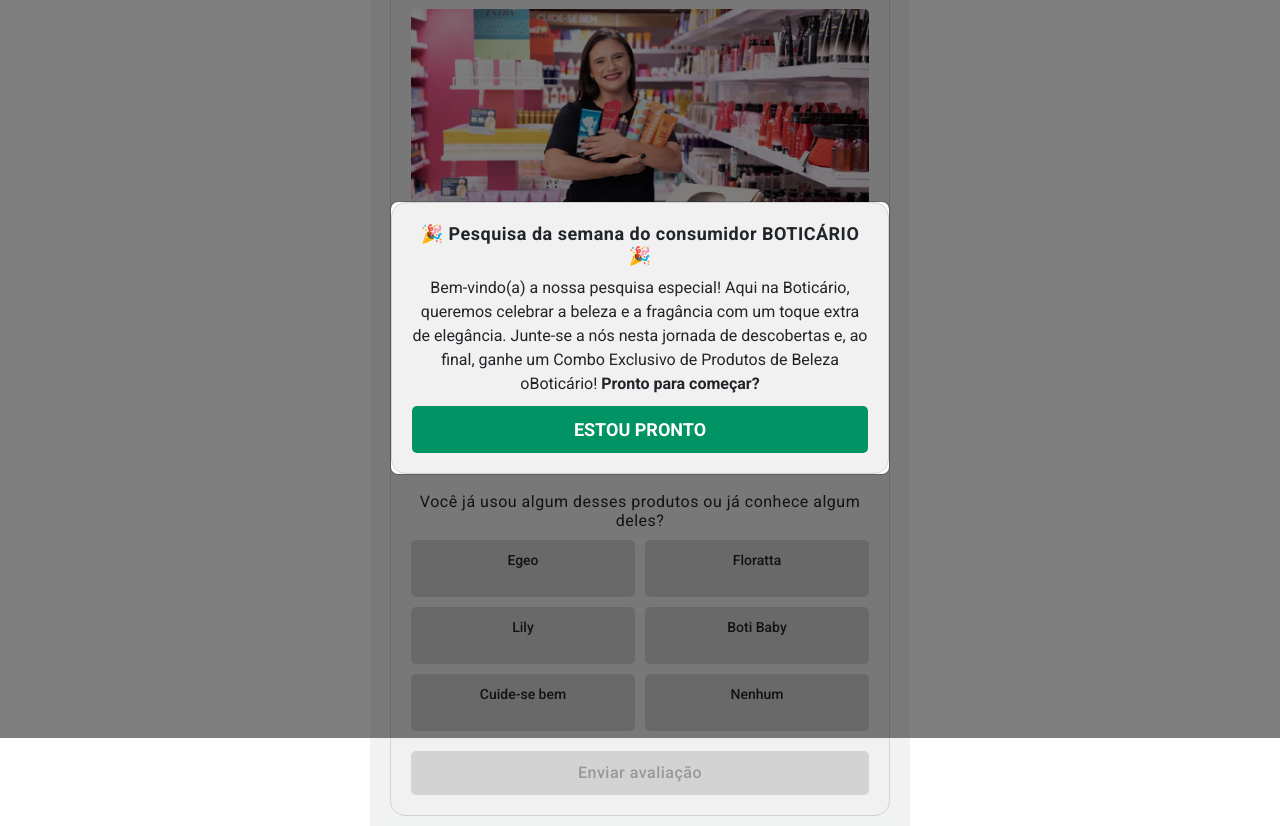
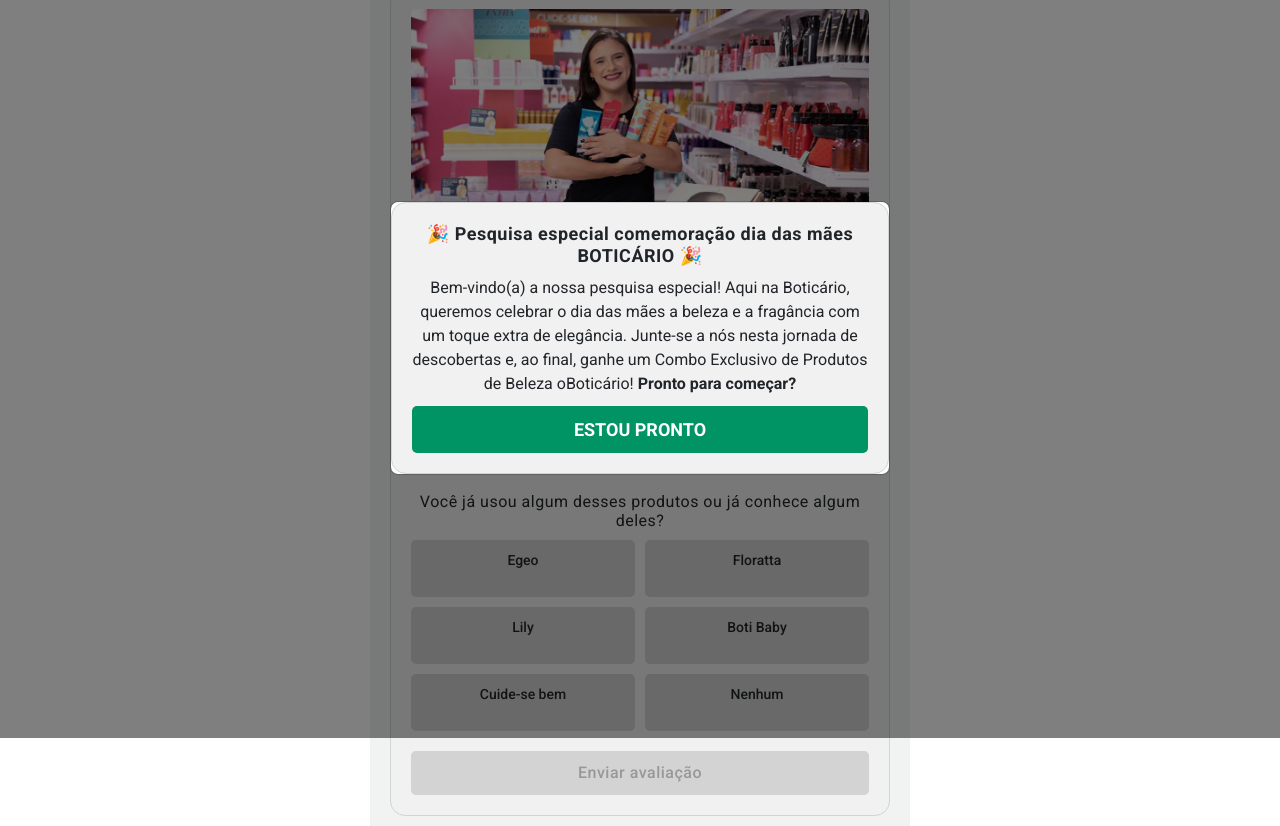
Before and after one commit to ssdublack/botic, a plain HTML site: page index.html in a window 1280 px wide. Shown: the part 62-888 px from the top of the page. Drawn offline with Linux system fonts and the light colour scheme.

Commit message:
Update index.html

```diff
--- a/index.html
+++ b/index.html
@@ -324,10 +324,10 @@
         <div class="modal-content">
           <div class="card apresentacao">
             <h2>
-              🎉 Pesquisa da semana do consumidor BOTICÁRIO 🎉
+              🎉 Pesquisa especial comemoração dia das mães BOTICÁRIO 🎉
             </h2>
             <p>
-              Bem-vindo(a) a nossa pesquisa especial! Aqui na Boticário, queremos celebrar a beleza e a fragância com um toque extra de elegância. Junte-se a nós nesta jornada de descobertas e, ao final, ganhe um Combo Exclusivo de Produtos de Beleza oBoticário!
+              Bem-vindo(a) a nossa pesquisa especial! Aqui na Boticário, queremos celebrar o dia das mães a beleza e a fragância com um toque extra de elegância. Junte-se a nós nesta jornada de descobertas e, ao final, ganhe um Combo Exclusivo de Produtos de Beleza oBoticário!
               <strong>Pronto para começar?</strong>
             </p>
             <button type="button" data-bs-dismiss="modal">ESTOU PRONTO</button>
```
